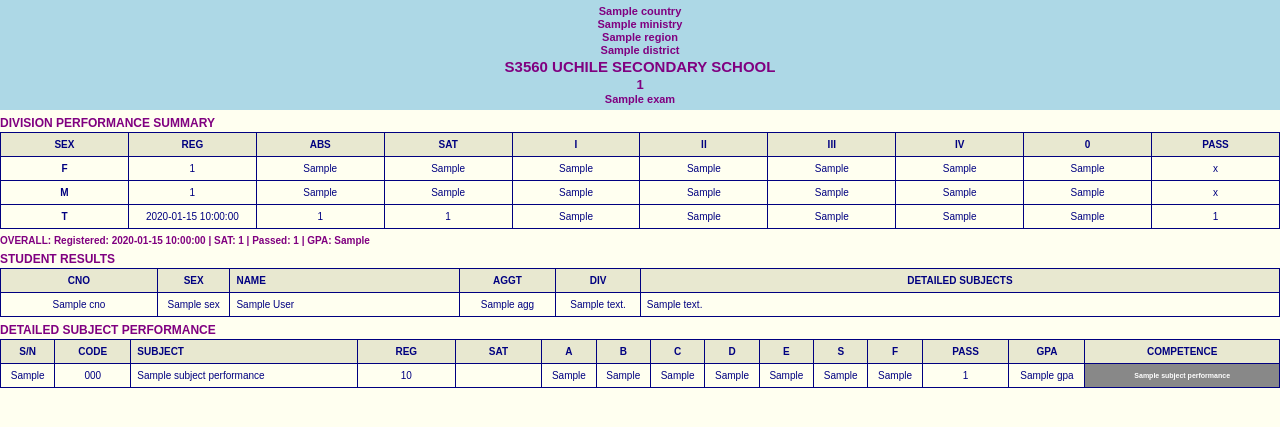
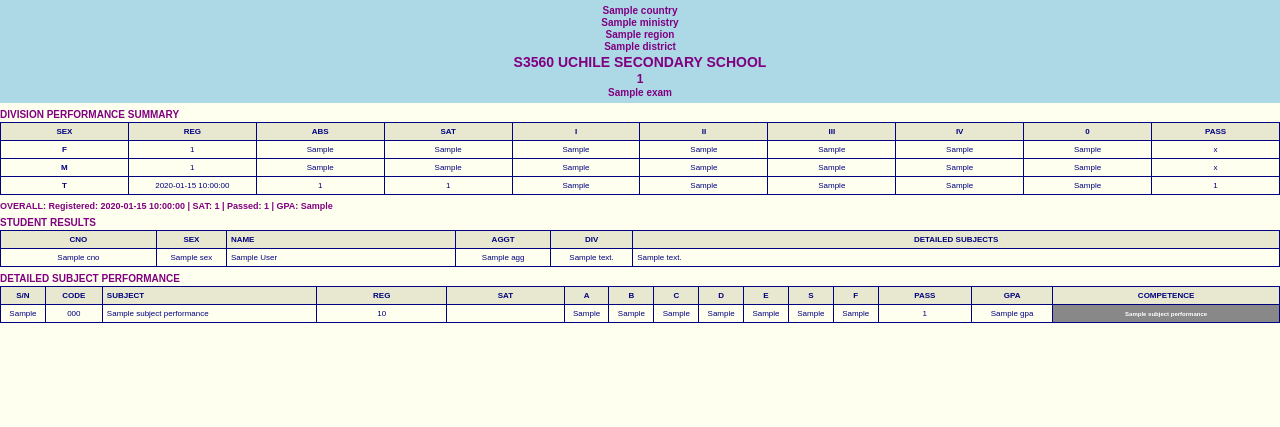
Before and after one commit to Kabaratachris/student-results-management-system, a Python web app: template templates/results_pdf.html in a window 1280 px wide. Shown: the top 427 px of the page. Run offline with Jinja, Linux system fonts and the light colour scheme; the template is opened without the code that fills it: most values are stand-ins (such as "Sample title", 1, 10 or a date in 2020).

Commit message:
Increased table cell sizes for REG, SAT, grades

```diff
--- a/templates/results_pdf.html
+++ b/templates/results_pdf.html
@@ -5,11 +5,11 @@
     <style>
         @page {
             size: A4 portrait;
-            margin: 4mm;
+            margin: 5mm;
         }
         body {
             font-family: Arial, sans-serif;
-            font-size: 10px;
+            font-size: 9px;
             background-color: #FFFFF0;
             color: #000080;
             margin: 0;
@@ -26,19 +26,19 @@
             color: #800080;
             font-weight: bold;
             margin: 1px 0;
-            font-size: 11px;
+            font-size: 10px;
         }
         .school-title-banner h5 {
             color: #800080;
             font-weight: bold;
             margin: 1px 0;
-            font-size: 13px;
+            font-size: 12px;
         }
         .school-title-banner h4 {
             color: #800080;
             font-weight: bold;
             margin: 2px 0;
-            font-size: 15px;
+            font-size: 14px;
         }
         table {
             width: 100%;
@@ -53,16 +53,16 @@
             color: #000080;
             font-weight: bold;
             border: 1px solid #000080;
-            padding: 6px;
+            padding: 4px;
             text-align: center;
-            font-size: 10px;
+            font-size: 8px;
         }
         td {
             color: #000080;
             border: 1px solid #000080;
-            padding: 6px;
+            padding: 4px;
             text-align: center;
-            font-size: 10px;
+            font-size: 8px;
             word-wrap: break-word;
             overflow: hidden;
         }
@@ -70,13 +70,13 @@
             color: #800080;
             font-weight: bold;
             margin: 6px 0 2px 0;
-            font-size: 12px;
+            font-size: 10px;
             border: none;
         }
         .overall-text {
             color: #800080;
             font-weight: bold;
-            font-size: 10px;
+            font-size: 9px;
             margin: 3px 0;
         }
     </style>
@@ -130,21 +130,21 @@
     <table>
         <thead>
             <tr>
-                <th style="width:4%;">S/N</th>
-                <th style="width:6%;">CODE</th>
-                <th style="width:20%; text-align:left;">SUBJECT</th>
-                <th style="width:8%;">REG</th>
-                <th style="width:7%;">SAT</th>
+                <th style="width:3%;">S/N</th>
+                <th style="width:4%;">CODE</th>
+                <th style="width:17%; text-align:left;">SUBJECT</th>
+                <th style="width:10%;">REG</th>
+                <th style="width:9%;">SAT</th>
                 {% if level == 'O' %}
-                <th style="width:5%;">A</th><th style="width:5%;">B</th><th style="width:5%;">C</th><th style="width:5%;">D</th><th style="width:5%;">F</th>
+                <th style="width:6%;">A</th><th style="width:6%;">B</th><th style="width:6%;">C</th><th style="width:6%;">D</th><th style="width:6%;">F</th>
+                <th style="width:8%;">PASS</th>
+                <th style="width:8%;">GPA</th>
+                <th style="width:11%;">COMPETENCE</th>
+                {% else %}
+                <th style="width:3%;">A</th><th style="width:3%;">B</th><th style="width:3%;">C</th><th style="width:3%;">D</th><th style="width:3%;">E</th><th style="width:3%;">S</th><th style="width:3%;">F</th>
                 <th style="width:7%;">PASS</th>
                 <th style="width:6%;">GPA</th>
-                <th style="width:17%;">COMPETENCE</th>
-                {% else %}
-                <th style="width:4%;">A</th><th style="width:4%;">B</th><th style="width:4%;">C</th><th style="width:4%;">D</th><th style="width:4%;">E</th><th style="width:4%;">S</th><th style="width:4%;">F</th>
-                <th style="width:7%;">PASS</th>
-                <th style="width:6%;">GPA</th>
-                <th style="width:17%;">COMPETENCE</th>
+                <th style="width:18%;">COMPETENCE</th>
                 {% endif %}
             </tr>
         </thead>
@@ -173,7 +173,7 @@
                 {% endif %}
                 <td>{{ sp.total_passed if sp.total_passed != '' else '' }}</td>
                 <td>{{ sp.gpa if sp.gpa is not none else '' }}</td>
-                <td style="background-color:{{ sp.competence_color if sp.competence_color else 'transparent' }};color:white;font-weight:bold;font-size:7px;">
+                <td style="background-color:{{ sp.competence_color if sp.competence_color else 'transparent' }};color:white;font-weight:bold;font-size:6px;">
                     {{ sp.competence_label if sp.competence_label else '' }}
                 </td>
             </tr>
```
